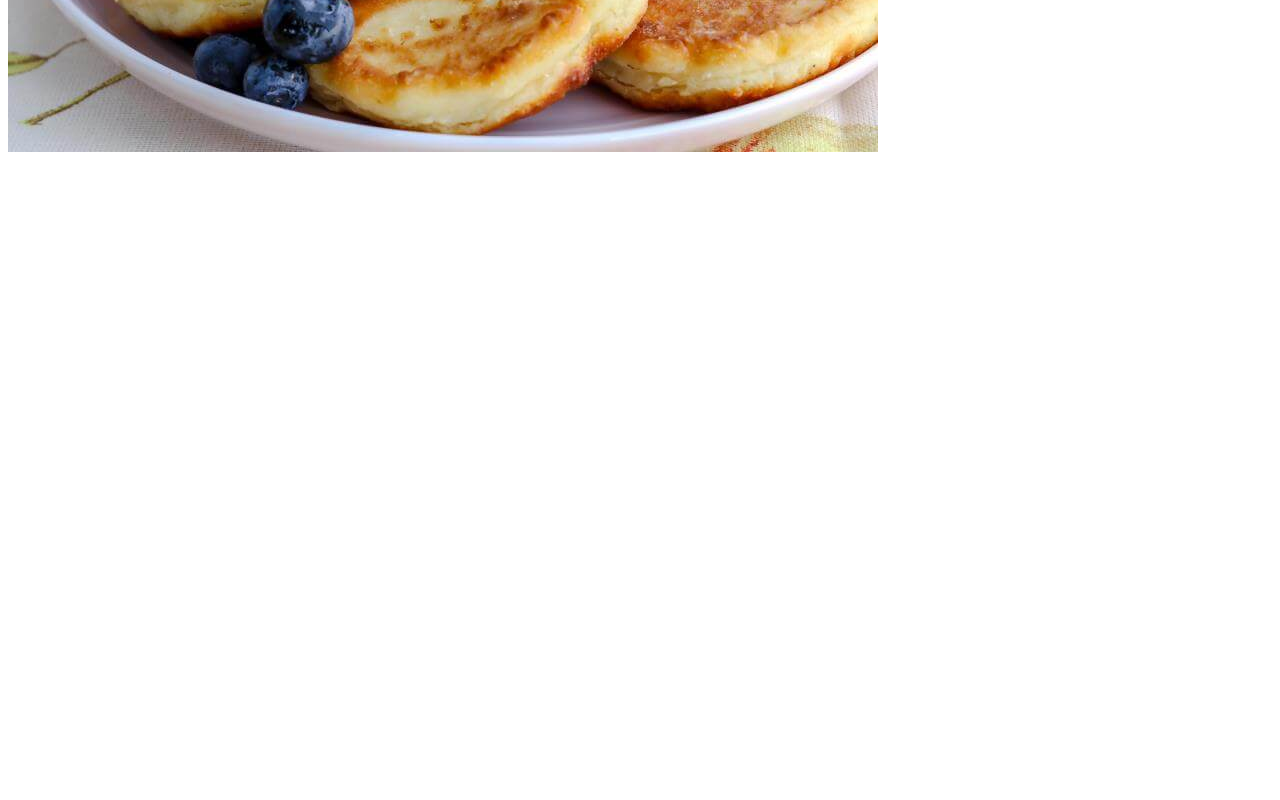
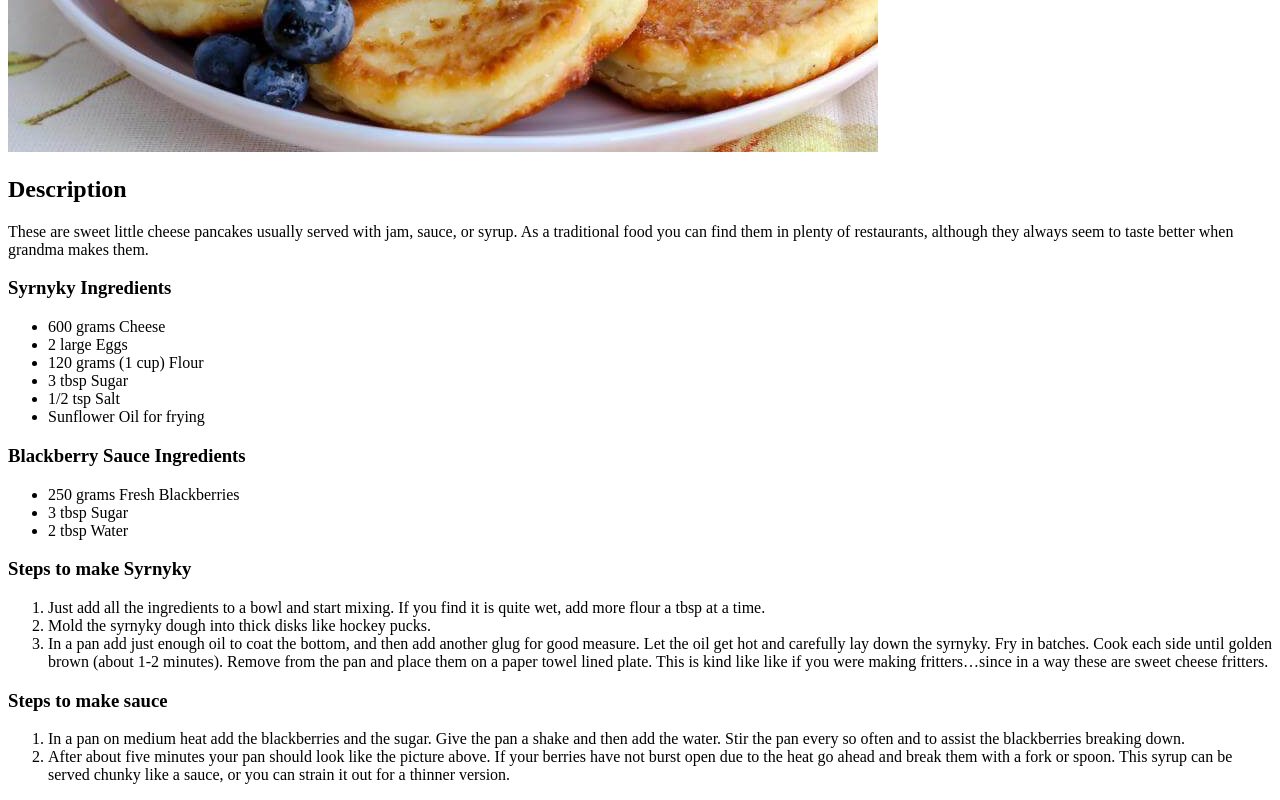
Before and after one commit to oxamyt/odin-recipes, a plain HTML site: page recipes/syrnyky.html in a window 1280 px wide. Shown: the part 408-1208 px from the top of the page. Before the commit the page ends 800 px from the top, so only its background shows below. Drawn offline with Linux system fonts and the light colour scheme.

Commit message:
all recipes ready

```diff
--- a/recipes/syrnyky.html
+++ b/recipes/syrnyky.html
@@ -7,6 +7,33 @@
     <body>
         <h1>Syrnyky</h1>
         <img src="../images/syrnyky.jpg" alt="picture of syrnyky">
-
+        <h2>Description</h2>
+        <p>These are sweet little cheese pancakes usually served with jam, sauce, or syrup. As a traditional food you can find them in plenty of restaurants, although they always seem to taste better when grandma makes them.</p>
+        <h3>Syrnyky Ingredients</h3>
+        <ul>
+            <li>600 grams Cheese</li>
+            <li>2 large Eggs</li>
+            <li>120 grams (1 cup) Flour</li>
+            <li>3 tbsp Sugar</li>
+            <li>1/2 tsp Salt</li>
+            <li>Sunflower Oil for frying</li>
+        </ul>
+        <h3>Blackberry Sauce Ingredients</h3>
+        <ul>
+            <li>250 grams Fresh Blackberries</li>
+            <li>3 tbsp Sugar</li>
+            <li>2 tbsp Water</li>
+        </ul>
+        <h3>Steps to make Syrnyky</h3>
+        <ol>
+            <li> Just add all the ingredients to a bowl and start mixing. If you find it is quite wet, add more flour a tbsp at a time.</li>
+            <li>Mold the syrnyky dough into thick disks like hockey pucks.</li>
+            <li>In a pan add just enough oil to coat the bottom, and then add another glug for good measure. Let the oil get hot and carefully lay down the syrnyky. Fry in batches. Cook each side until golden brown (about 1-2 minutes). Remove from the pan and place them on a paper towel lined plate. This is kind like like if you were making fritters…since in a way these are sweet cheese fritters.</li>
+        </ol>
+            <h3>Steps to make sauce</h3>
+        <ol>
+        <li>In a pan on medium heat add the blackberries and the sugar. Give the pan a shake and then add the water. Stir the pan every so often and to assist the blackberries breaking down.</li>
+        <li>After about five minutes your pan should look like the picture above. If your berries have not burst open due to the heat go ahead and break them with a fork or spoon. This syrup can be served chunky like a sauce, or you can strain it out for a thinner version.</li>
+        </ol>
     </body>
 </html>
```
Also changed, not shown: recipes/borscht.html (+4 -4 lines).
